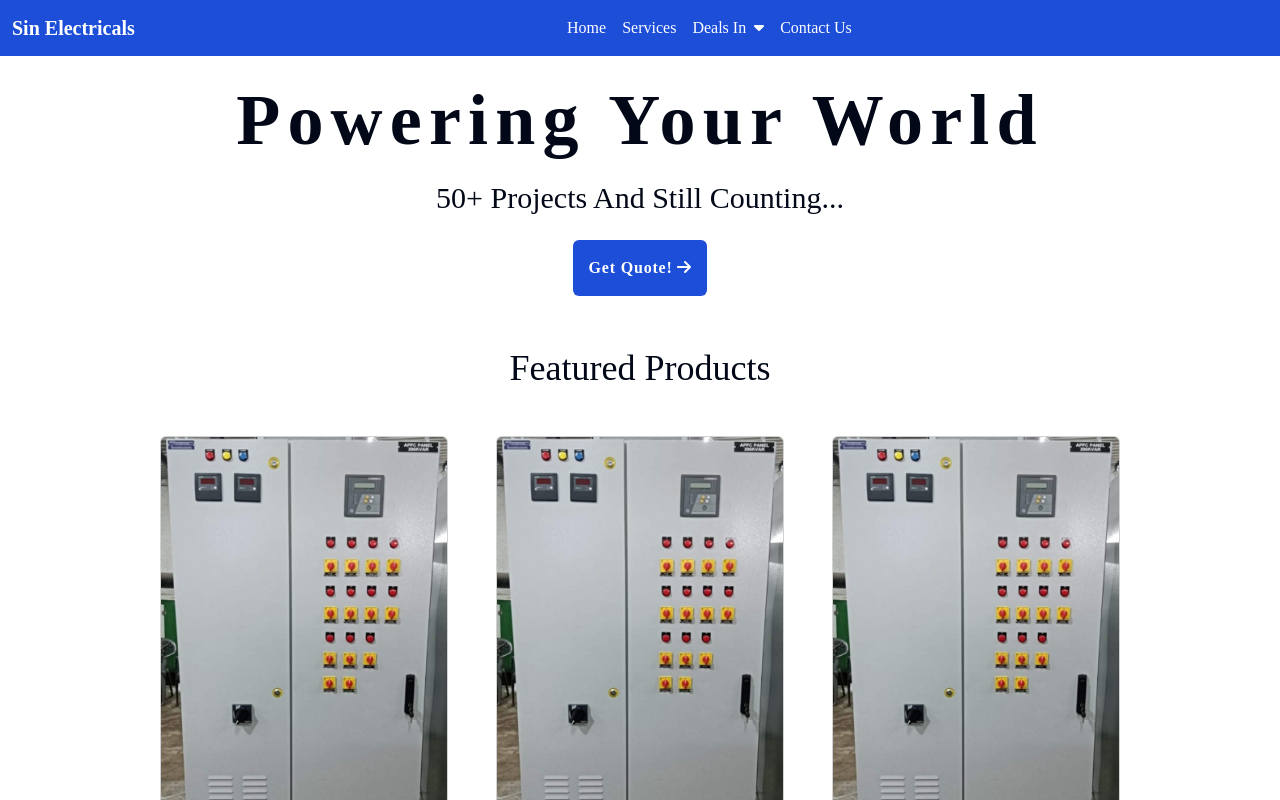
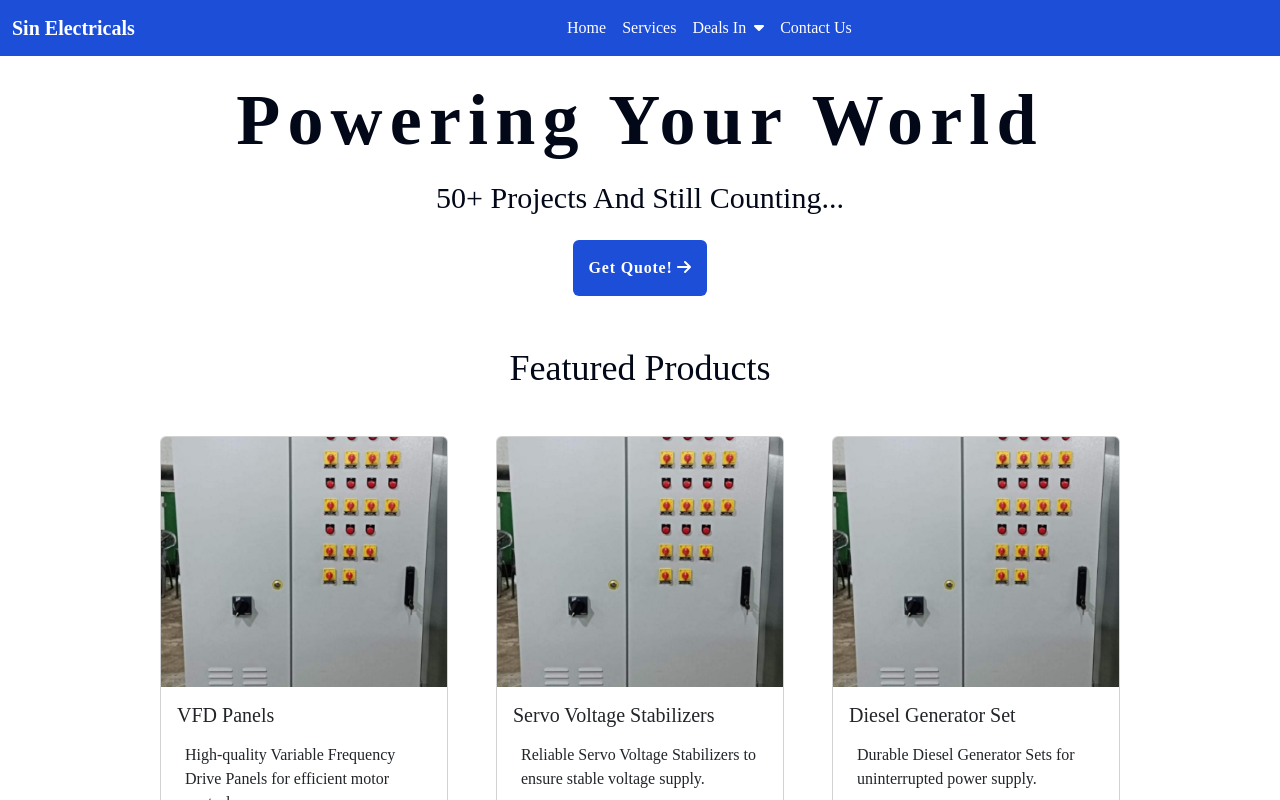
Before and after one commit to yatin-commits/sineElectricals, a React (Vite) app in the folder sin/: page / in a window 1280 px wide. Shown: the top 800 px of the page. Built offline with nearby package versions, Linux system fonts and the light colour scheme.

Commit message:
good looking

```diff
--- a/sin/src/components/FeaturedProducts.jsx
+++ b/sin/src/components/FeaturedProducts.jsx
@@ -9,19 +9,19 @@ const FeaturedProducts = () => {
         <Products
           title="VFD Panels"
           imgSrc="./temp.jpg" // Replace with actual image path
-          className="w-full h-auto max-w-[200px] max-h-[200px] object-cover"
+          className="w-full aspect-square max-w-[150px] object-cover"
           description="High-quality Variable Frequency Drive Panels for efficient motor control."
         />
         <Products
           title="Servo Voltage Stabilizers"
           imgSrc="./temp.jpg" // Replace with actual image path
-          className="w-full h-[auto] max-w-[200px] max-h-[200px] object-cover"
+          className="w-full aspect-square max-w-[150px] object-cover"
           description="Reliable Servo Voltage Stabilizers to ensure stable voltage supply."
         />
         <Products
           title="Diesel Generator Set"
           imgSrc="./temp.jpg" // Replace with actual image path
-          className="w-full h-auto max-w-[200px] max-h-[200px] object-cover"
+          className="w-full aspect-square max-w-[150px] object-cover"
           description="Durable Diesel Generator Sets for uninterrupted power supply."
         />
         {/* Add more products if needed */}
--- a/sin/src/components/Products.jsx
+++ b/sin/src/components/Products.jsx
@@ -6,10 +6,16 @@ const Products = ({ title, imgSrc, description }) => {
   return (
     <div className='p-2'>
       <Card style={{ width: '18rem' }}>
-        <Card.Img variant="top" src={imgSrc} />
+        {/* Adjust the image size and make it responsive */}
+        <Card.Img
+          variant="top"
+          src={imgSrc}
+          style={{ objectFit: 'cover', height: '250px', width: '100%' }} // Set fixed height
+          className="img-fluid" // Bootstrap class to make image responsive
+        />
         <Card.Body>
           <Card.Title>{title}</Card.Title>
-          <Card.Text>{description}</Card.Text>
+          <Card.Text className='p-2 my-2'>{description}</Card.Text>
           <Button variant="primary">Go somewhere</Button>
         </Card.Body>
       </Card>
```
